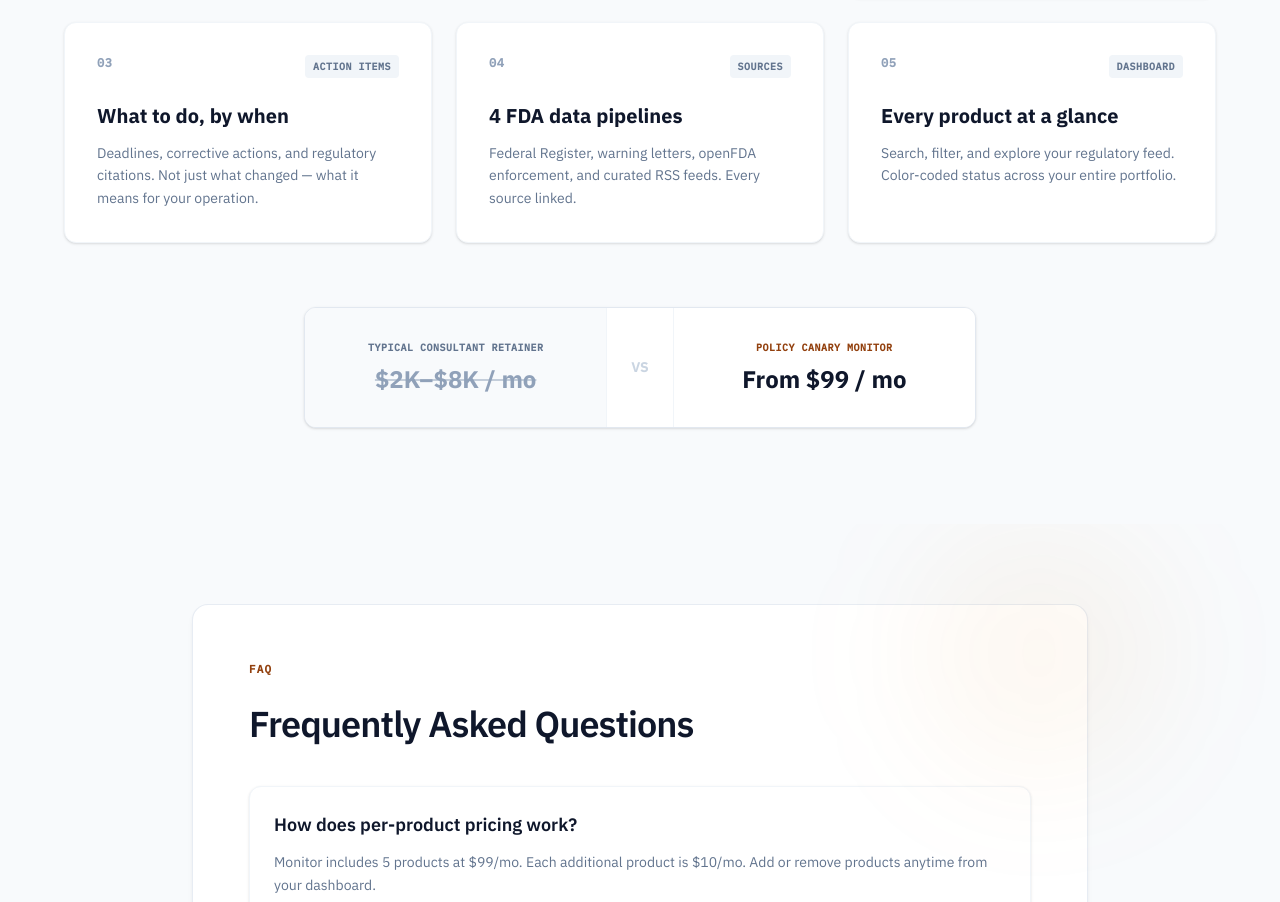
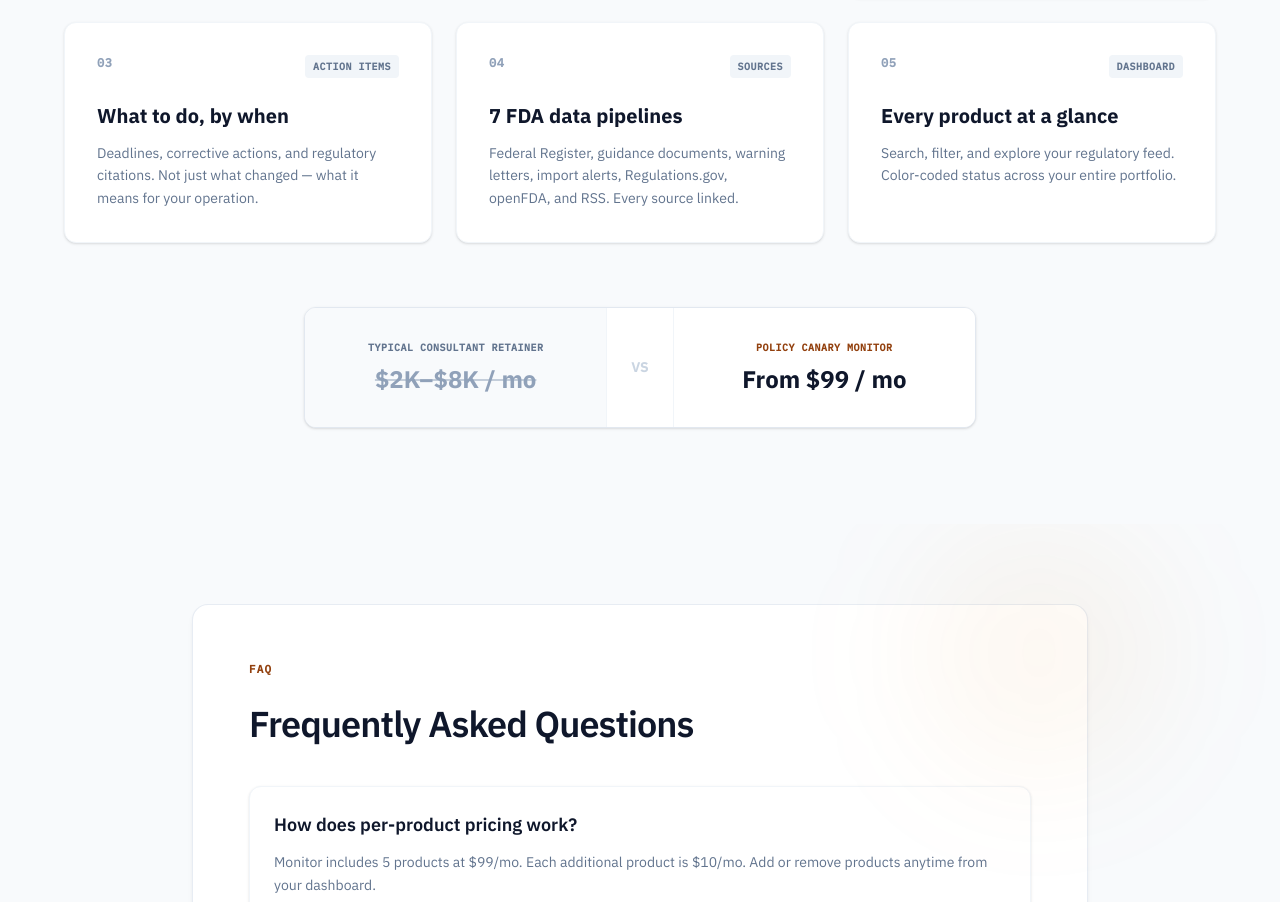
Before and after one commit to Gr0x01/policycanary, a Next.js app: page /pricing in a window 1280 px wide. Shown: the part 1886-2788 px from the top of the page. Built offline with nearby package versions, Linux system fonts and the light colour scheme; no server answers.

Commit message:
feat: update marketing site for 7 FDA data sources and add /pricing redirect
FeatureComparison, PilotSignup, PricingFeatures now show 7 sources
(added guidance docs, import alerts, Regulations.gov). Proxy redirects
/pricing to / during pilot program.

```diff
--- a/src/components/marketing/FeatureComparison.tsx
+++ b/src/components/marketing/FeatureComparison.tsx
@@ -163,6 +163,9 @@ function CoverageSources() {
     { name: "Federal Register", count: "847", icon: "doc" },
     { name: "Warning Letters", count: "1,247", icon: "alert" },
     { name: "openFDA", count: "169K", icon: "db" },
+    { name: "Guidance Docs", count: "2,761", icon: "doc" },
+    { name: "Import Alerts", count: "154", icon: "alert" },
+    { name: "Regulations.gov", count: "1,178", icon: "gov" },
     { name: "RSS Feeds", count: "12", icon: "rss" },
   ];
   const icons: Record<string, React.ReactNode> = {
@@ -185,6 +188,13 @@ function CoverageSources() {
         <path d="M2.5 7v3c0 1.1 2 2 4.5 2s4.5-.9 4.5-2V7" stroke="currentColor" strokeWidth="1.2" />
       </svg>
     ),
+    gov: (
+      <svg width="14" height="14" viewBox="0 0 14 14" fill="none" className="text-amber">
+        <path d="M7 1.5L1.5 5h11L7 1.5z" stroke="currentColor" strokeWidth="1.2" strokeLinejoin="round" />
+        <path d="M3 5v5M5.5 5v5M8.5 5v5M11 5v5" stroke="currentColor" strokeWidth="1.2" strokeLinecap="round" />
+        <path d="M1.5 10h11" stroke="currentColor" strokeWidth="1.2" strokeLinecap="round" />
+      </svg>
+    ),
     rss: (
       <svg width="14" height="14" viewBox="0 0 14 14" fill="none" className="text-orange-500">
         <circle cx="3.5" cy="10.5" r="1.2" fill="currentColor" />
@@ -194,11 +204,11 @@ function CoverageSources() {
   };
 
   return (
-    <div className="mt-4 grid grid-cols-2 gap-3">
+    <div className="mt-4 grid grid-cols-2 gap-2">
       {sources.map((src) => (
         <div
           key={src.name}
-          className="flex items-center gap-2.5 bg-white/50 border border-white/40 rounded-lg px-3 py-2.5"
+          className="flex items-center gap-2 bg-white/50 border border-white/40 rounded-lg px-2.5 py-2"
         >
           {icons[src.icon]}
           <div className="min-w-0">
@@ -346,11 +356,11 @@ export default function FeatureComparison() {
                 Coverage
               </p>
               <h3 className="text-xl font-semibold text-slate-900">
-                4 FDA data sources
+                7 FDA data sources
               </h3>
               <p className="text-[15px] text-slate-500 mt-2">
-                Federal Register, warning letters, openFDA, and curated RSS —
-                all in one&nbsp;pipeline.
+                Federal Register, guidance documents, warning letters, import alerts,
+                Regulations.gov, openFDA, and RSS — all in one&nbsp;pipeline.
               </p>
               </div>
               <CoverageSources />
--- a/src/components/marketing/PilotSignup.tsx
+++ b/src/components/marketing/PilotSignup.tsx
@@ -6,7 +6,7 @@ import { motion, useInView, useReducedMotion } from "framer-motion";
 import { SignupForm } from "./SignupForm";
 
 const STATS = [
-  { value: 4, display: "4", label: "FDA data sources" },
+  { value: 7, display: "7", label: "FDA data sources" },
   { value: 24, display: "<24 hrs", label: "pub to email" },
   { value: 169, display: "169K", label: "substances indexed" },
 ] as const;
--- a/src/components/marketing/PricingFeatures.tsx
+++ b/src/components/marketing/PricingFeatures.tsx
@@ -32,9 +32,9 @@ const FEATURES: Feature[] = [
   },
   {
     kicker: "Sources",
-    title: "4 FDA data pipelines",
+    title: "7 FDA data pipelines",
     description:
-      "Federal Register, warning letters, openFDA enforcement, and curated RSS feeds. Every source linked.",
+      "Federal Register, guidance documents, warning letters, import alerts, Regulations.gov, openFDA, and RSS. Every source linked.",
   },
   {
     kicker: "Dashboard",
--- a/src/proxy.ts
+++ b/src/proxy.ts
@@ -45,6 +45,13 @@ export async function proxy(request: NextRequest) {
     return NextResponse.redirect(loginUrl);
   }
 
+  // Pilot: hide pricing page, redirect to homepage
+  if (pathname === "/pricing") {
+    const homeUrl = request.nextUrl.clone();
+    homeUrl.pathname = "/";
+    return NextResponse.redirect(homeUrl);
+  }
+
   if (pathname === "/login" && user) {
     const dashboardUrl = request.nextUrl.clone();
     dashboardUrl.pathname = "/app/dashboard";
```
